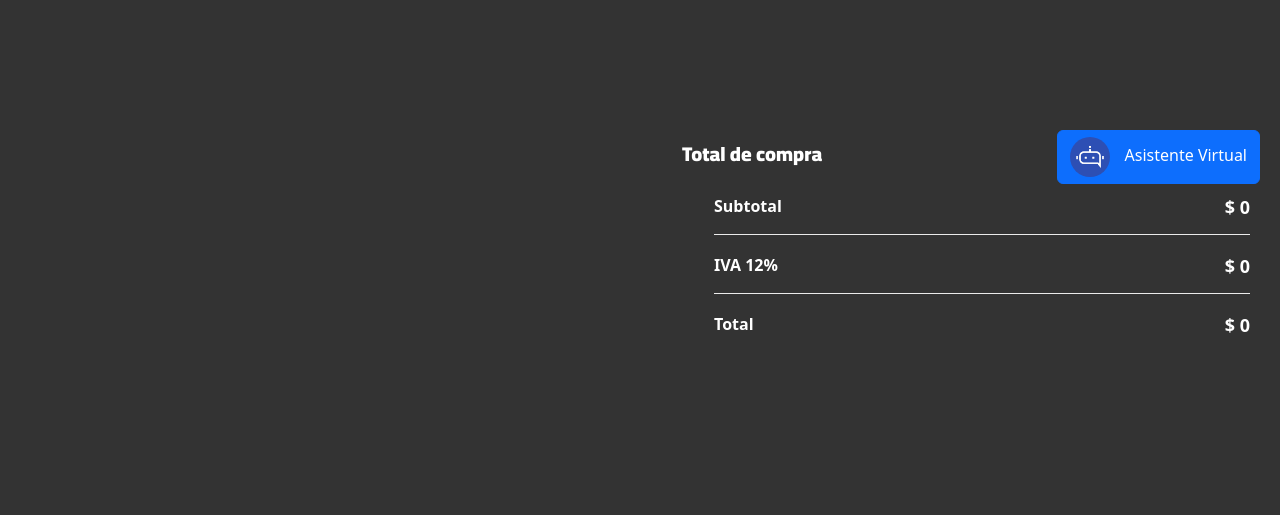
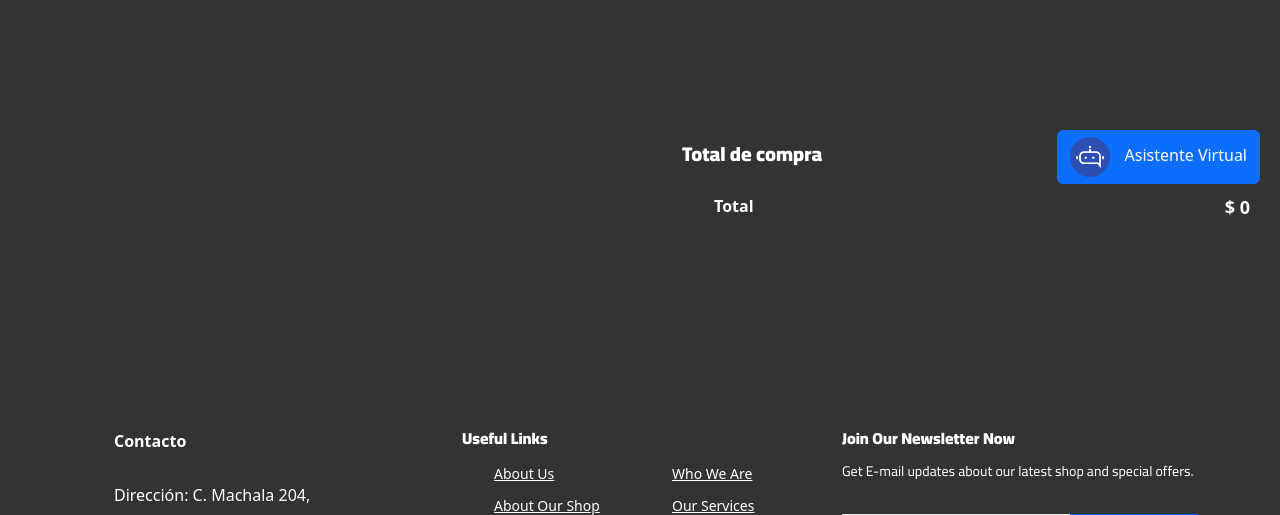
Before and after one commit to keev21/Integrador_Sexto, a PHP site: page /integrador_sexto/Cliente/views/index.php?page=carrito/carrito&action=success in a window 1280 px wide. Shown: the part 596-1111 px from the top of the page. Run offline with PHP 8.4, Linux system fonts and the light colour scheme; data comes from the database, SQL or seed files in the repository; data that the repository does not hold is empty; some libraries are stand-ins or nearby versions.

Commit message:
quitar iva

```diff
--- a/Cliente/views/carrito/carrito.php
+++ b/Cliente/views/carrito/carrito.php
@@ -132,8 +132,7 @@
                 echo '<div class="shoping__checkout">';
                 echo '<h5>Total de compra</h5>';
                 echo '<ul>';
-                echo '<li>Subtotal <span>' . '$ ' . $subTotal . '</span></li>';
-                echo '<li>IVA 12%<span>' . '$ ' . $iva . '</span></li>';
+
                 echo '<li>Total <span>' . '$ ' . $total . '</span></li>';
                 echo '</ul>';
                 ?>
--- a/Cliente/views/ordenes/recibo.php
+++ b/Cliente/views/ordenes/recibo.php
@@ -213,8 +213,7 @@
     ?>
 
     <div class="total">
-        <p><strong>Subtotal:</strong> $<span id="subtotal"><?php echo $subtotal; ?></span></p>
-        <p><strong>IVA (12%):</strong> $<span id="iva"><?php echo $iva; ?></span></p>
+
         <p><strong>Total:</strong> $<span id="total"><?php echo $total; ?></span></p>
 
 
```
